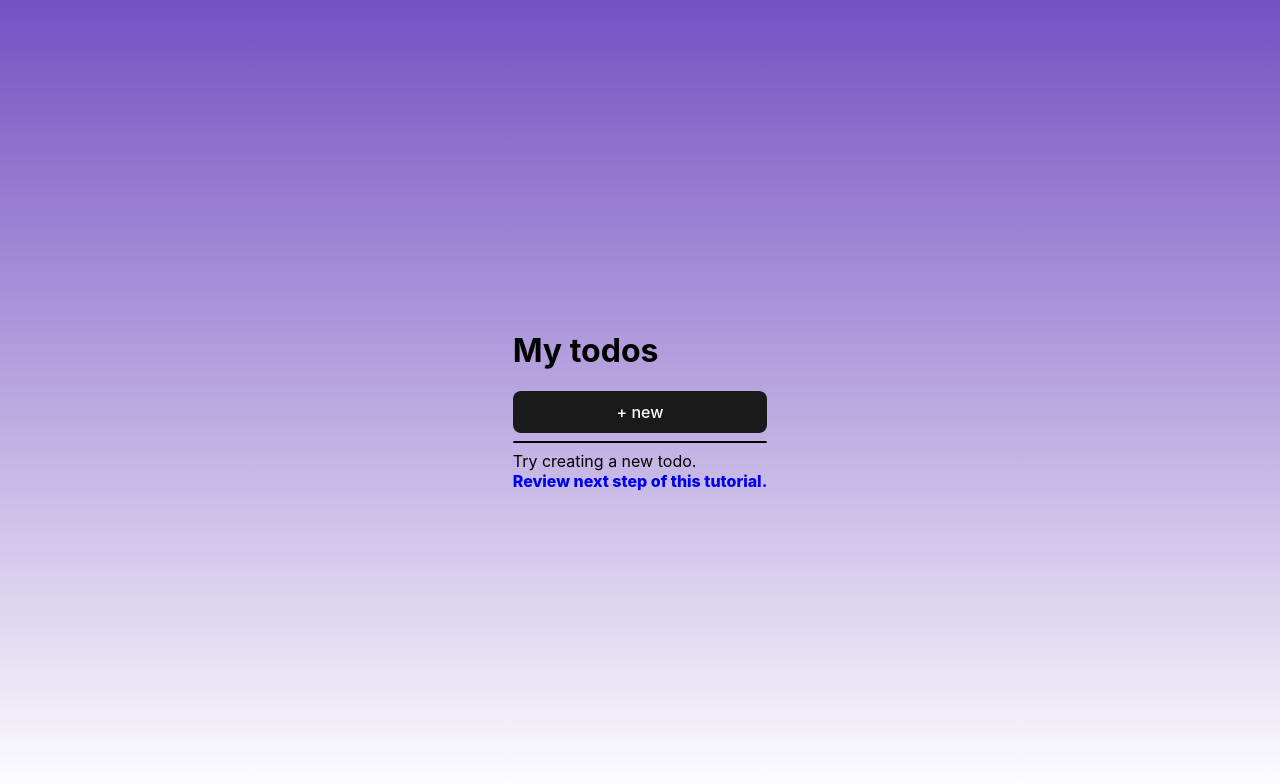
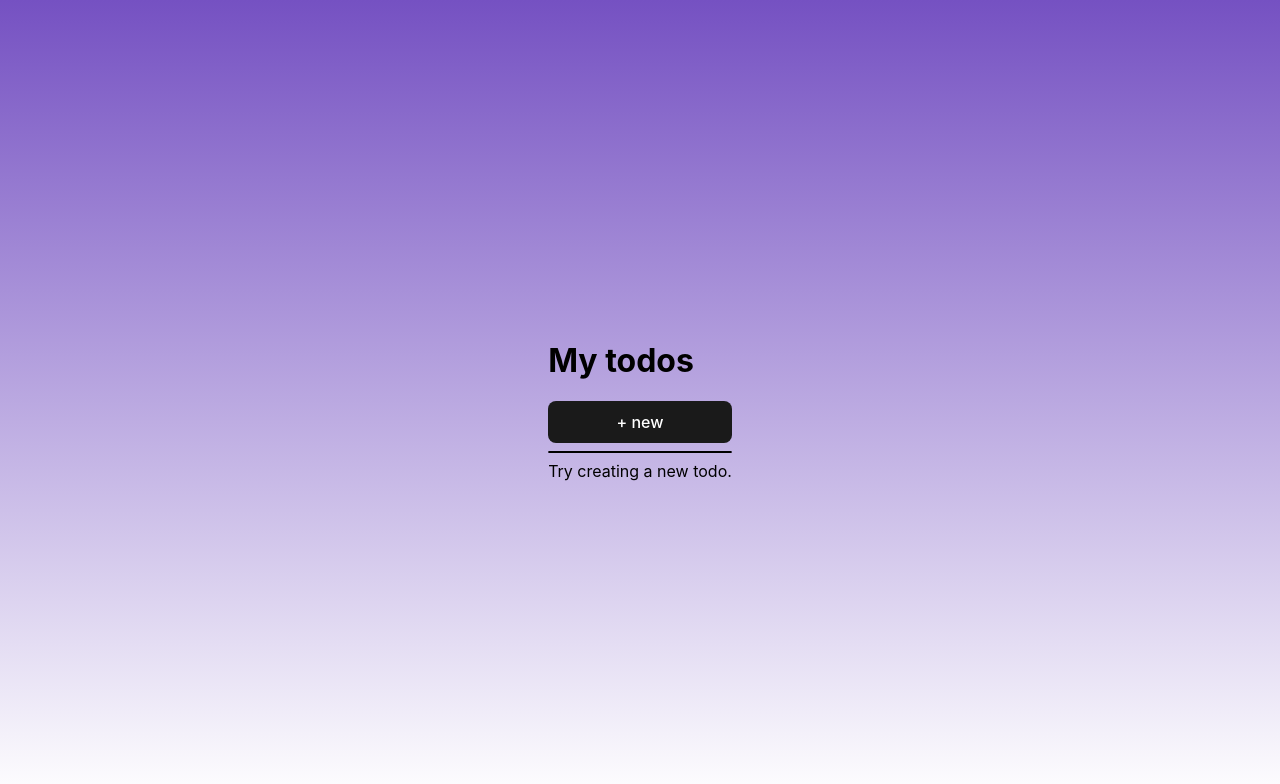
Before and after one commit to katvengo/amplify-vite-app, a website built with Vite: page index.html in a window 1280 px wide. Built offline with nearby package versions, Linux system fonts and the light colour scheme; some packages are replaced by stand-ins of ours; no server answers; what aws-amplify would draw is missing.

Commit message:
removed href

```diff
--- a/index.html
+++ b/index.html
@@ -13,9 +13,6 @@
         <div>
             Try creating a new todo.
             <br>
-            <a href="https://docs.amplify.aws/javascript/start/quickstart/">
-                Review next step of this tutorial.
-            </a>
         </div>
     </main>
     <script type="module" src="src/main.ts"></script>
```
